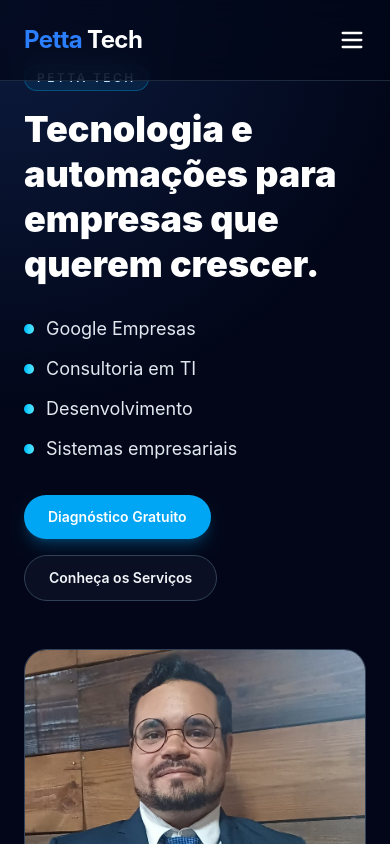
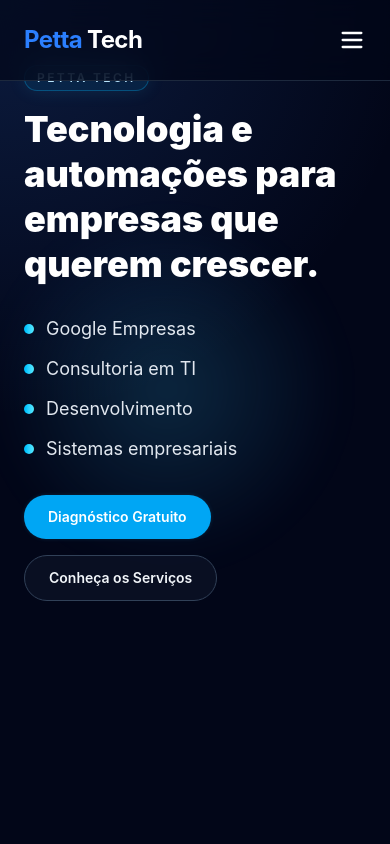
Before and after one commit to mpettatech/PettaTech, a React (Vite) app in the folder pettatech-site/: page / in a window 390 px wide. Shown: the top 844 px of the page. Built offline with nearby package versions, Linux system fonts and the light colour scheme.

Commit message:
ajuste foto

```diff
--- a/pettatech-site/src/components/Hero/Hero.jsx
+++ b/pettatech-site/src/components/Hero/Hero.jsx
@@ -16,21 +16,21 @@ export default function Hero() {
   ];
 
   return (
-    <section className="relative isolate overflow-hidden bg-slate-950 text-white">
+    <section className="hero-shell relative isolate overflow-hidden bg-slate-950 text-white">
       <div className="absolute inset-0 bg-[radial-gradient(circle_at_top_left,_rgba(59,130,246,0.18),transparent_30%),radial-gradient(circle_at_bottom_right,_rgba(168,85,247,0.18),transparent_35%)]" />
 
       <div className="relative mx-auto max-w-6xl px-6 py-16 md:py-20">
         <div className="grid items-center gap-12 md:grid-cols-[1.2fr_0.8fr]">
           <div>
-            <p className="mb-4 inline-flex items-center rounded-full border border-sky-400/30 bg-sky-500/10 px-3 py-1 text-xs font-semibold uppercase tracking-[0.2em] text-sky-200">
+            <p className="hero-reveal hero-delay-1 hero-badge mb-4 inline-flex items-center rounded-full border border-sky-400/30 bg-sky-500/10 px-3 py-1 text-xs font-semibold uppercase tracking-[0.2em] text-sky-200">
               Petta Tech
             </p>
 
-            <h1 className="max-w-xl text-4xl font-black leading-tight text-white md:text-5xl lg:text-6xl">
+            <h1 className="hero-reveal hero-delay-2 max-w-xl text-4xl font-black leading-tight text-white md:text-5xl lg:text-6xl">
               Tecnologia e automações para empresas que querem crescer.
             </h1>
 
-            <ul className="mt-7 space-y-3 text-lg text-slate-200">
+            <ul className="hero-reveal hero-delay-3 mt-7 space-y-3 text-lg text-slate-200">
               {services.map((service) => (
                 <li key={service} className="flex items-center gap-3">
                   <span className="h-2.5 w-2.5 rounded-full bg-gradient-to-r from-sky-400 to-cyan-300" />
@@ -39,18 +39,18 @@ export default function Hero() {
               ))}
             </ul>
 
-            <div className="mt-8 flex flex-wrap gap-4">
-              <button className="rounded-full bg-sky-500 px-6 py-3 text-sm font-semibold text-white shadow-lg shadow-sky-500/25 transition hover:bg-sky-400">
+            <div className="hero-reveal hero-delay-4 mt-8 flex flex-wrap gap-4">
+              <button className="hero-button-primary rounded-full bg-sky-500 px-6 py-3 text-sm font-semibold text-white shadow-lg shadow-sky-500/25 transition hover:bg-sky-400">
                 Diagnóstico Gratuito
               </button>
-              <button className="rounded-full border border-slate-700 bg-slate-900/60 px-6 py-3 text-sm font-semibold text-slate-100 transition hover:border-slate-500 hover:bg-slate-800">
+              <button className="hero-button-secondary rounded-full border border-slate-700 bg-slate-900/60 px-6 py-3 text-sm font-semibold text-slate-100 transition hover:border-slate-500 hover:bg-slate-800">
                 Conheça os Serviços
               </button>
             </div>
           </div>
 
           <div className="relative">
-            <div className="overflow-hidden rounded-[22px] border border-slate-700 bg-slate-900">
+            <div className="hero-reveal hero-delay-5 hero-photo overflow-hidden rounded-[22px] border border-slate-700 bg-slate-900">
               <img
                 src={fotoperfil}
                 alt="Foto profissional da Petta Tech"
@@ -58,11 +58,11 @@ export default function Hero() {
               />
             </div>
 
-            <div className="mt-6 grid grid-cols-2 gap-4">
+            <div className="hero-reveal hero-delay-6 mt-6 grid grid-cols-2 gap-4">
               {highlights.map((item, index) => (
                 <div
                   key={item.title + index}
-                  className="flex min-h-[104px] flex-col items-center justify-center rounded-2xl border border-slate-700 bg-slate-950/80 px-4 text-center text-slate-100 shadow-md shadow-slate-950/30"
+                  className="hero-card flex min-h-[104px] flex-col items-center justify-center rounded-2xl border border-slate-700 bg-slate-950/80 px-4 text-center text-slate-100 shadow-md shadow-slate-950/30"
                 >
                   <span className="text-xl font-bold text-white">{item.title}</span>
                   {item.subtitle && (
--- a/pettatech-site/src/components/Navbar/Navbar.jsx
+++ b/pettatech-site/src/components/Navbar/Navbar.jsx
@@ -5,7 +5,7 @@ export default function Navbar() {
   const [menuOpen, setMenuOpen] = useState(false);
 
   return (
-    <header className="fixed top-0 left-0 w-full z-50 backdrop-blur-lg bg-slate-950/70 border-b border-slate-800">
+    <header className="navbar-reveal fixed top-0 left-0 w-full z-50 backdrop-blur-lg bg-slate-950/70 border-b border-slate-800">
       <div className="max-w-7xl mx-auto h-20 flex items-center justify-between px-6">
 
         {/* Logo */}
--- a/pettatech-site/src/index.css
+++ b/pettatech-site/src/index.css
@@ -1,17 +1,107 @@
 @import "tailwindcss";
 
-html{
-    scroll-behavior:smooth;
+html {
+  scroll-behavior: smooth;
 }
 
-body{
+body {
+  margin: 0;
+  background: #020617;
+  color: white;
+  font-family: Inter, sans-serif;
+}
 
-    margin:0;
+@keyframes revealUp {
+  from {
+    opacity: 0;
+    transform: translateY(24px);
+  }
+  to {
+    opacity: 1;
+    transform: translateY(0);
+  }
+}
 
-    background:#020617;
+@keyframes floatSoft {
+  0%, 100% {
+    transform: translateY(0px);
+  }
+  50% {
+    transform: translateY(-8px);
+  }
+}
 
-    color:white;
+@keyframes glowPulse {
+  0%, 100% {
+    box-shadow: 0 0 0 rgba(56, 189, 248, 0.15);
+  }
+  50% {
+    box-shadow: 0 0 28px rgba(56, 189, 248, 0.18);
+  }
+}
 
-    font-family:Inter,sans-serif;
+.hero-shell::before {
+  content: "";
+  position: absolute;
+  inset: 16% 12% auto auto;
+  width: 22rem;
+  height: 22rem;
+  background: radial-gradient(circle, rgba(56, 189, 248, 0.18), transparent 70%);
+  filter: blur(18px);
+  pointer-events: none;
+}
 
+.navbar-reveal,
+.hero-reveal {
+  opacity: 0;
+  animation: revealUp 0.7s cubic-bezier(0.22, 1, 0.36, 1) forwards;
 }
+
+.navbar-reveal {
+  animation-delay: 0.05s;
+}
+
+.hero-delay-1 { animation-delay: 0.15s; }
+.hero-delay-2 { animation-delay: 0.35s; }
+.hero-delay-3 { animation-delay: 0.55s; }
+.hero-delay-4 { animation-delay: 0.75s; }
+.hero-delay-5 { animation-delay: 0.95s; }
+.hero-delay-6 { animation-delay: 1.15s; }
+
+.hero-badge {
+  box-shadow: 0 0 18px rgba(56, 189, 248, 0.12);
+}
+
+.hero-button-primary {
+  animation: glowPulse 3s ease-in-out infinite;
+}
+
+.hero-button-secondary {
+  backdrop-filter: blur(8px);
+}
+
+.hero-photo {
+  animation: floatSoft 5s ease-in-out infinite;
+}
+
+.hero-card {
+  transition: transform 0.25s ease, border-color 0.25s ease, box-shadow 0.25s ease;
+}
+
+.hero-card:hover {
+  transform: translateY(-4px);
+  border-color: rgba(56, 189, 248, 0.5);
+  box-shadow: 0 16px 24px rgba(15, 23, 42, 0.3);
+}
+
+@media (prefers-reduced-motion: reduce) {
+  .navbar-reveal,
+  .hero-reveal,
+  .hero-photo,
+  .hero-button-primary,
+  .hero-card {
+    animation: none;
+    opacity: 1;
+    transform: none;
+  }
+}
```
